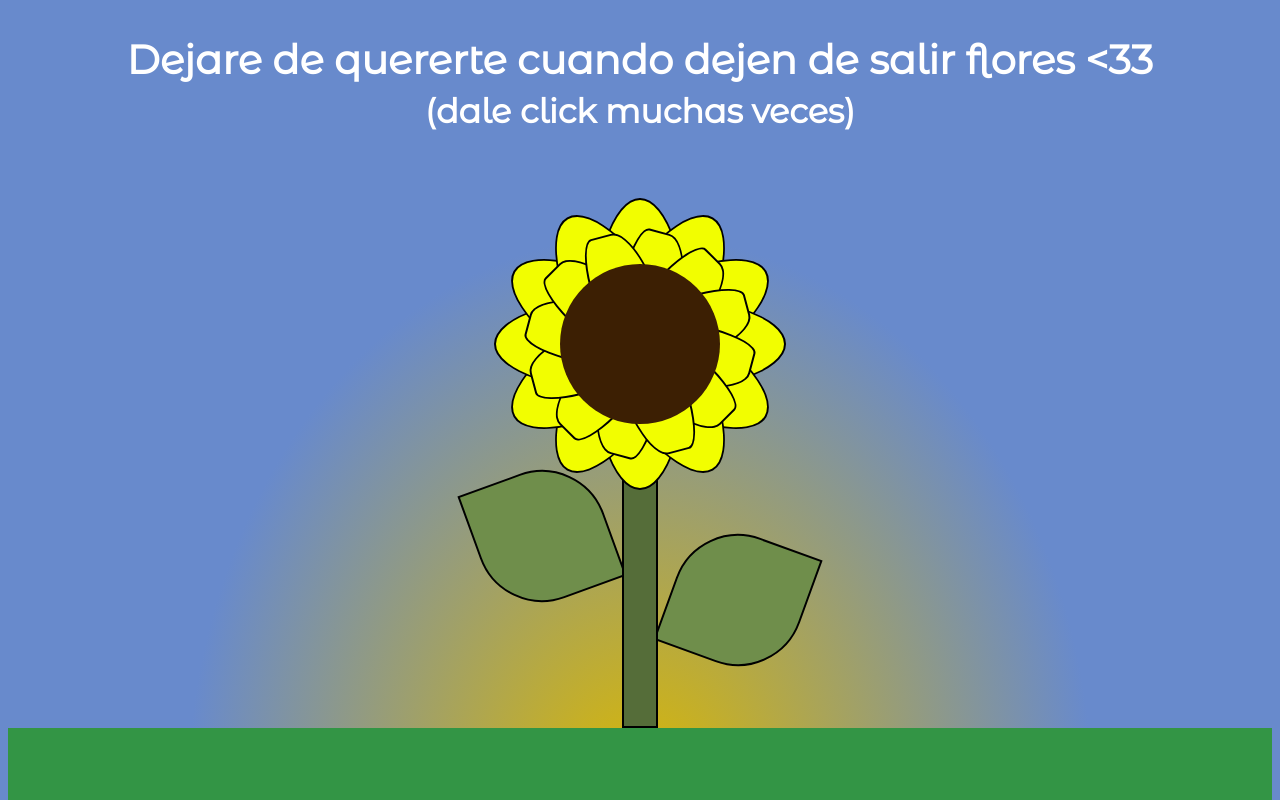
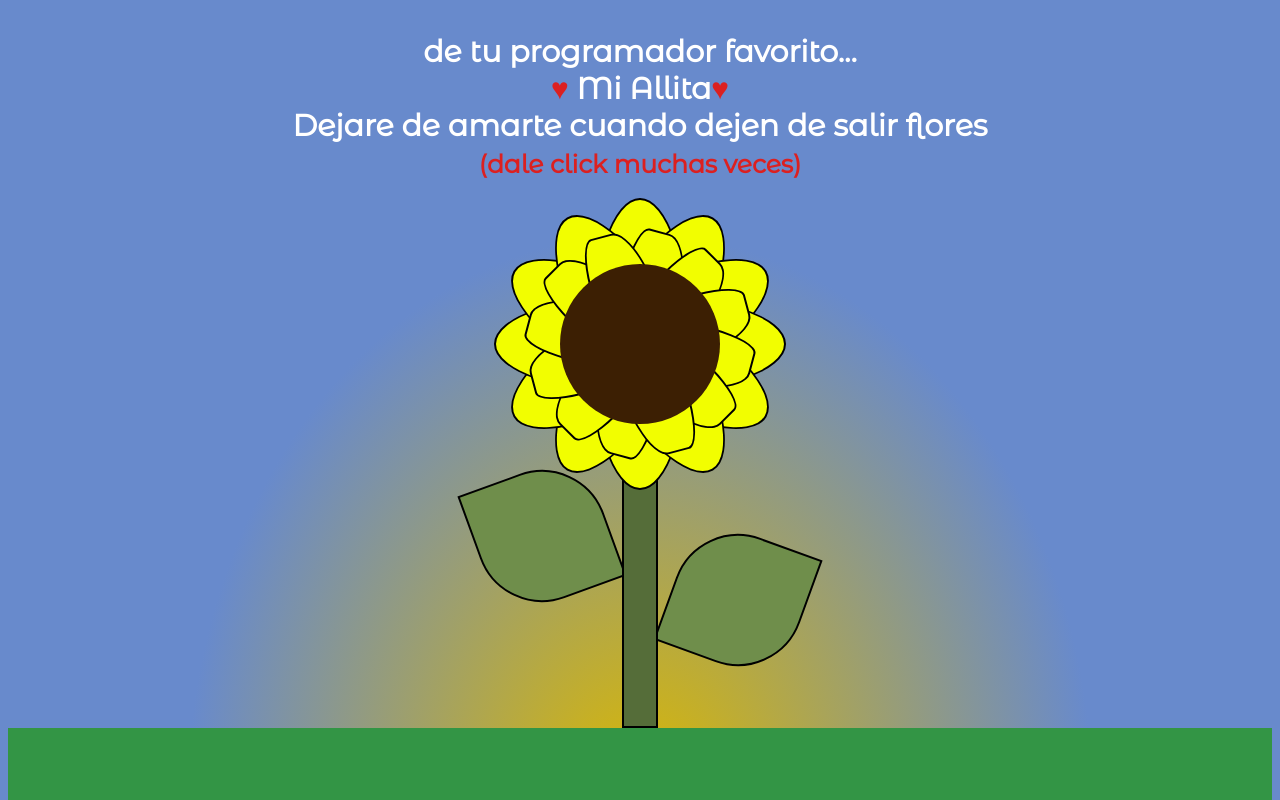
Before and after one commit to AlexanderKP/flores-amarillas, a plain HTML site: page index.html in a window 1280 px wide. Shown: the top 800 px of the page. Drawn offline with Linux system fonts and the light colour scheme.

Commit message:
Add files via upload

```diff
--- a/index.html
+++ b/index.html
@@ -10,7 +10,9 @@
 </head>
 
 <body>
-  <h1>Dejare de quererte cuando dejen de salir flores <33 <br><small>(dale click muchas veces)</small></h1>
+  <h2>de tu programador favorito...<br><span style="color: rgb(220, 32, 32);">♥</span> Mi Allita<span style="color: rgb(220, 32, 32);">♥</span><br> Dejare de amarte cuando dejen de salir flores <br>
+
+    <small style="color: rgb(220, 32, 32);">(dale click muchas veces)</small></h2>
   <div class="sunflwr">
     <div class="sunflwr__leaf--left"></div>
     <div class="sunflwr__leaf--right"></div>
--- a/style.css
+++ b/style.css
@@ -13,11 +13,11 @@ body {
   position: relative;
 }
 
-h1 {
+h2 {
   text-align: center;
   color: white;
   font-family: "Montserrat Alternates", sans-serif;
-  font-size: 40px;
+  font-size: 30px;
   position: absolute;
   z-index: 1;
   width: 100%;
```
